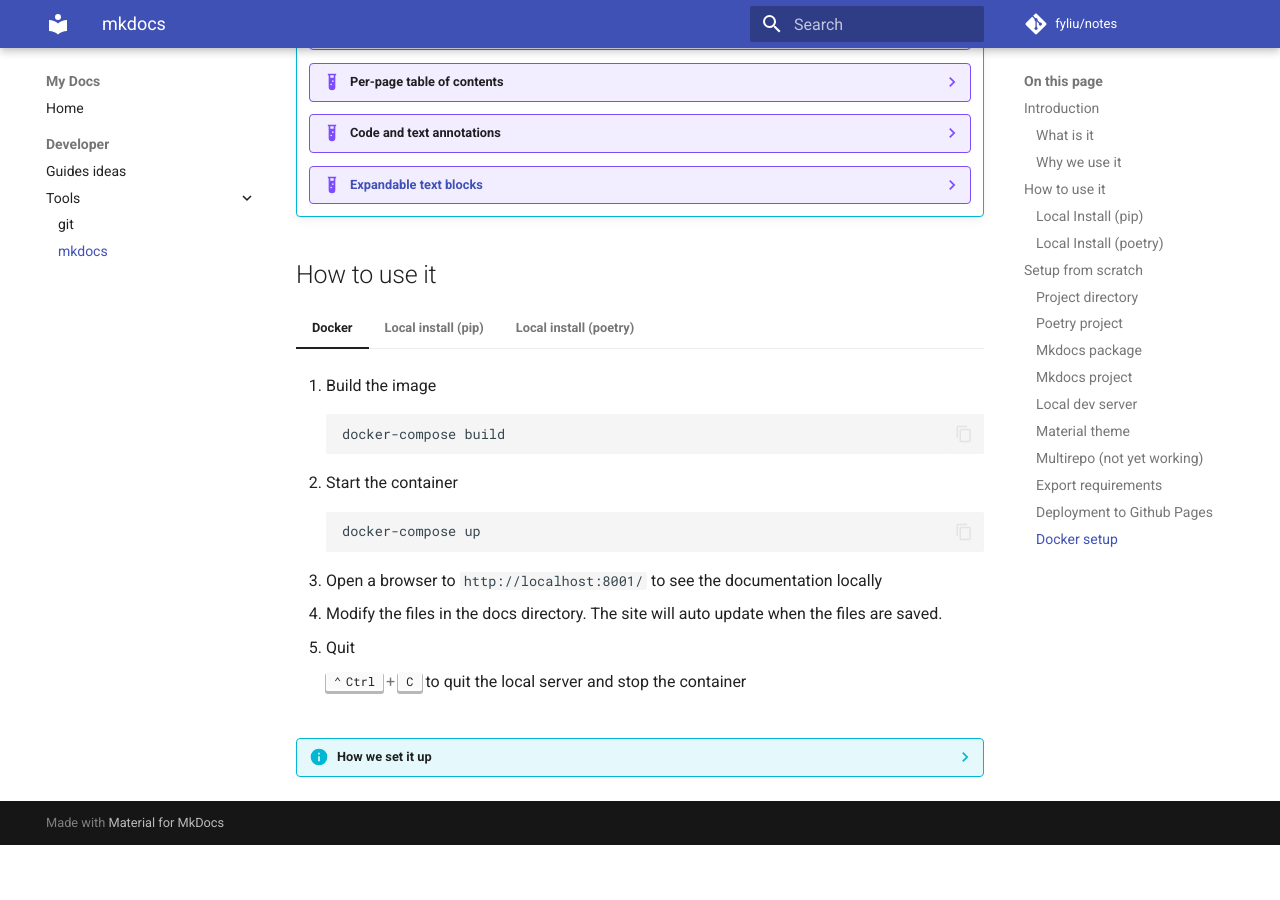
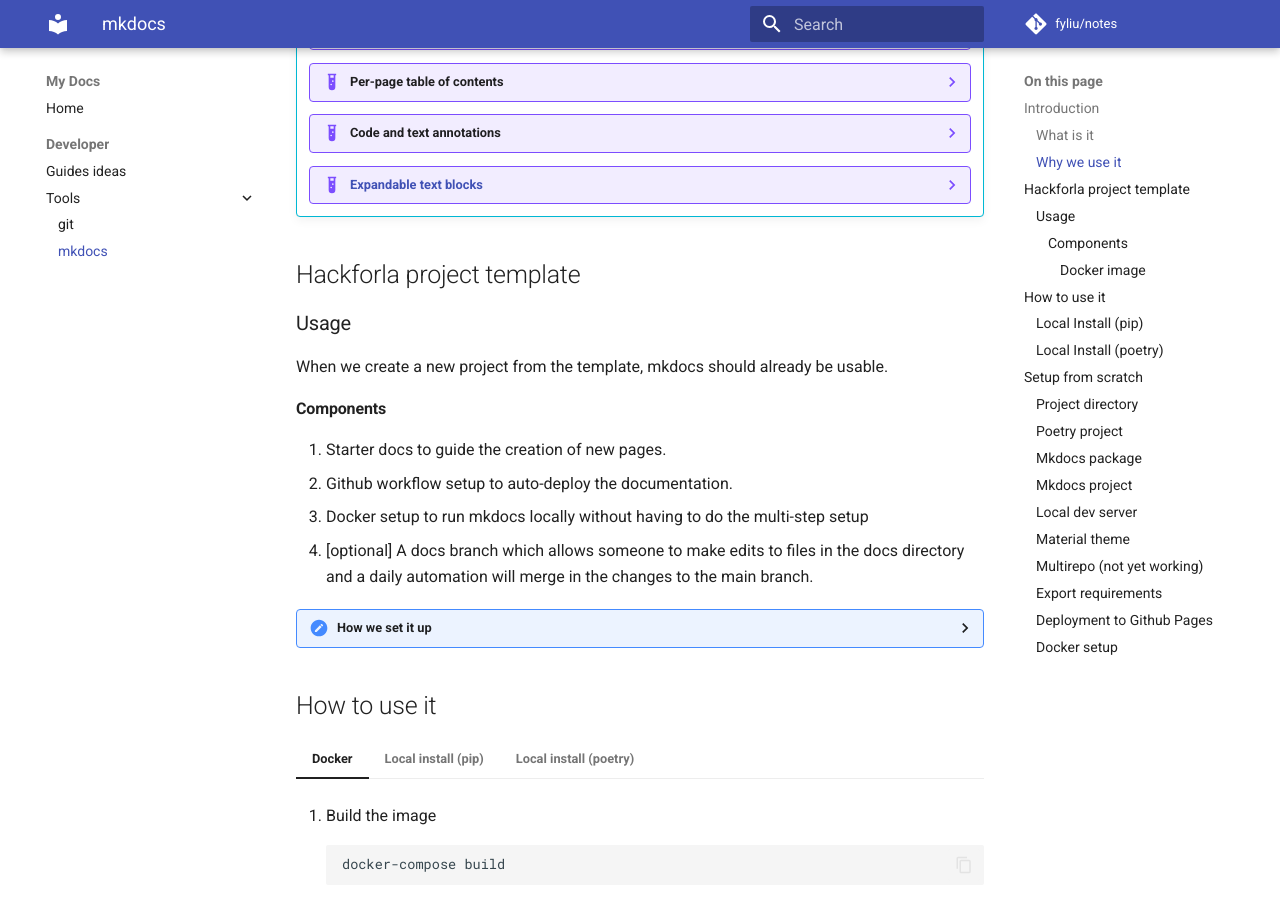
Before and after one commit to fyliu/fyliu.github.io, an MkDocs documentation site: the page built from docs/mkdocs.md, in a window 1280 px wide and 900 px high, scrolled down 618 px. Built offline with MkDocs 1.6.1 and Material for MkDocs 9.7.7, drawn with Linux system fonts in a browser that asks for light colours; comment, search, counter and statistics services are not loaded; before the commit the page ends 1463 px from its top, so only the background shows below that.

Commit message:
update mkdocs documentation

````diff
--- a/docs/mkdocs.md
+++ b/docs/mkdocs.md
@@ -49,6 +49,26 @@
     ??? example "[Expandable text blocks](https://facelessuser.github.io/pymdown-extensions/extensions/blocks/plugins/details/)"
 
         That's what this box is!
+
+## Hackforla project template
+
+### Usage
+
+When we create a new project from the template, mkdocs should already be usable.
+
+#### Components
+
+1. Starter docs to guide the creation of new pages.
+1. Github workflow setup to auto-deploy the documentation.
+1. Docker setup to run mkdocs locally without having to do the multi-step setup
+1. [optional] A docs branch which allows someone to make edits to files in the docs directory and a daily automation will merge in the changes to the main branch.
+
+??? "How we set it up"
+
+    ##### Docker image
+
+    There's a docker image that contains the standard mkdocs setup we use at Hack for LA. It contains all the plugins that some project is using. If your project requires other ones, Either request one to be added to the image or create your own dockerfile for installing
+
 
 ## How to use it
 
@@ -149,11 +169,13 @@
 
     ### Poetry project
     ```bash
-    poetry init —name notes —description “Notes on various subject” —author “Fang Yi Liu”
-    # use python version 3.11.1
-    # don’t define dependencies
-    git commit -m”create project for notes”
+    poetry init —name docs —description “Project Documentation” # (1)!
+    # use a modern stable python like version 3.11.1
+    # don’t define dependencies interactively
+    git commit -m”create project for documentation”
     ```
+
+    1. We chose poetry because it performs multiple useful functions such as creating the virtual environment and dependency management. It will be easy to update to the latest versions of dependencies.
 
     ### Mkdocs package
     ```bash
````
